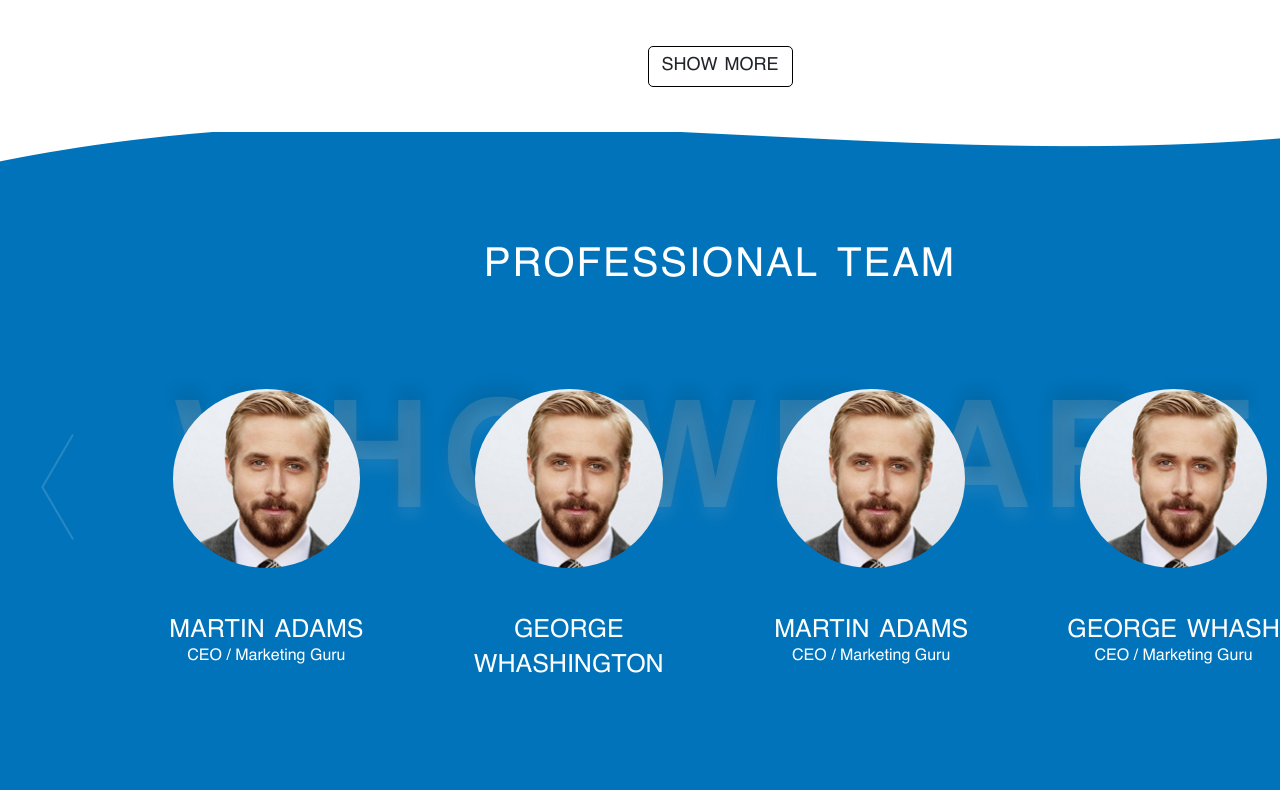
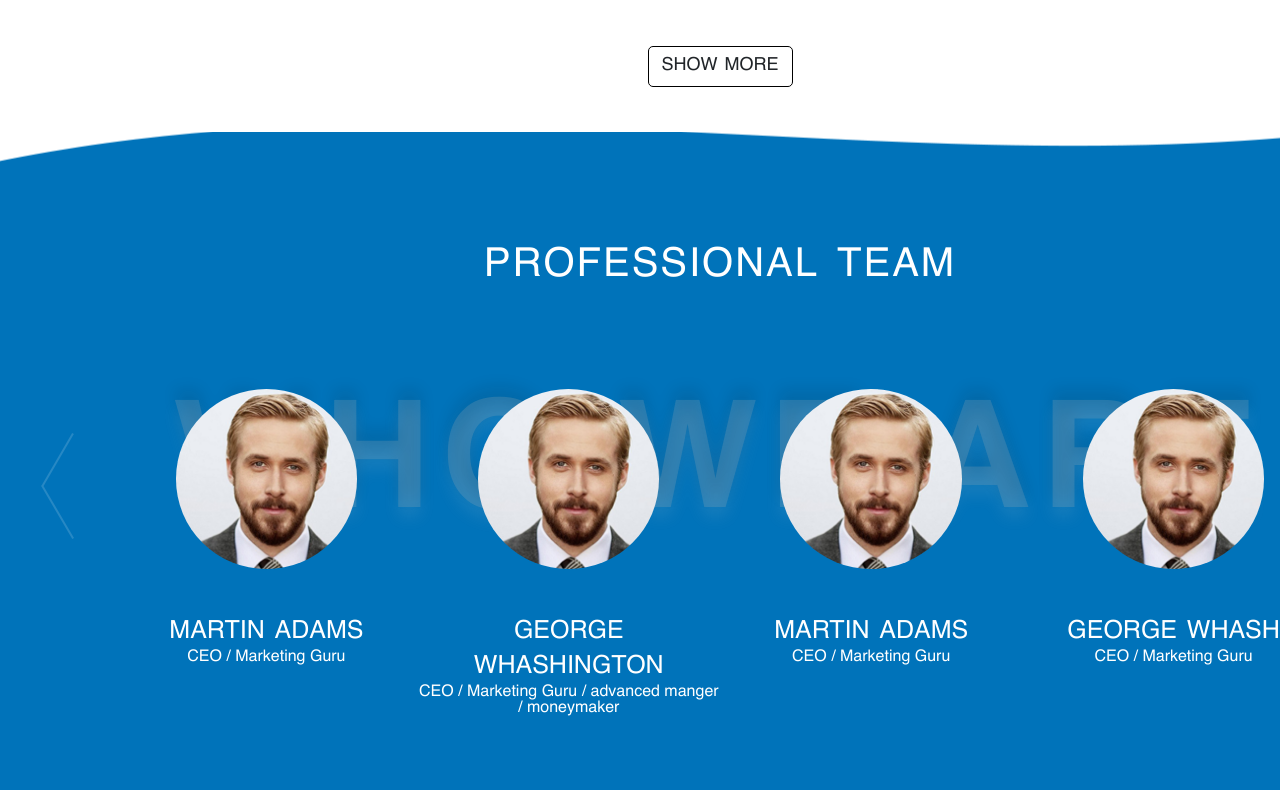
Before and after one commit to IgorDive/site, a website: page index.html in a window 1280 px wide. Shown: the part 3840-4630 px from the top of the page. Drawn offline with nearby package versions, Linux system fonts and the light colour scheme; some packages are replaced by stand-ins of ours; a script that the page names is missing.

Commit message:
fix the minor bug of the slider

```diff
--- a/css/style.css
+++ b/css/style.css
@@ -561,7 +561,7 @@
 
 .team {
 	background: white url(../images/backgroundTeam.png) no-repeat left bottom;
-	padding: 0px 0px 116px 0px;
+	padding: 0px 0px 58px 0px;
 	position: relative;
 	z-index: 1;
 }
@@ -577,7 +577,7 @@
 .slider {
 	position: relative;
 	height: 0px;
-	padding-top: 20%;
+	padding-top: 24%;
 }
 
 .wrapper-of-slider {
@@ -597,7 +597,7 @@
 	height: 48%;
 	align-self: flex-start;
 	padding: 2% 2%;
-	margin: 2% 2%;
+	margin: 1% 2%;
 	cursor: pointer;
 }
 
@@ -615,9 +615,8 @@
 	height: 48%;
 	align-self: flex-start;
 	padding: 2% 2%;
-	margin: 2% 2%;
+	margin: 1% 2%;
 	cursor: pointer;
-	cursor:
 }
 
 .slider-button-right:hover {
@@ -653,8 +652,8 @@
 }
 
 .slider-photo-of-member {
-	width: 62%;
-	height: 62%;
+	width: 60%;
+	height: 52%;
 	margin: 0 auto;
 	border-radius: 50%;
 	background: url(../images/memberPhoto.png) no-repeat 50% 50%;
--- a/index.html
+++ b/index.html
@@ -325,7 +325,7 @@
 									<div class="slider-photo-of-member"></div>
 									<div>
 										<h3>george whashington</h3>
-										<p>CEO / Marketing Guru</p>
+										<p>CEO / Marketing Guru / advanced manger / moneymaker</p>
 									</div>
 								</div>
 								<div class="slider-wrapper-of-member">
--- a/js/index.js
+++ b/js/index.js
@@ -61,7 +61,7 @@
 
 				let arrOfWrapperOfMember = document.querySelectorAll('.slider-wrapper-of-member');
 				let assignWidthOfWrapperOfMember = () => {
-					let currHeightOfMember = 1.05 * arrOfWrapperOfMember[0].offsetHeight;
+					let currHeightOfMember = 0.874 * arrOfWrapperOfMember[0].offsetHeight;
 
 					arrOfWrapperOfMember.forEach( w => w.style.width = `${currHeightOfMember}px` );
 				};
```
